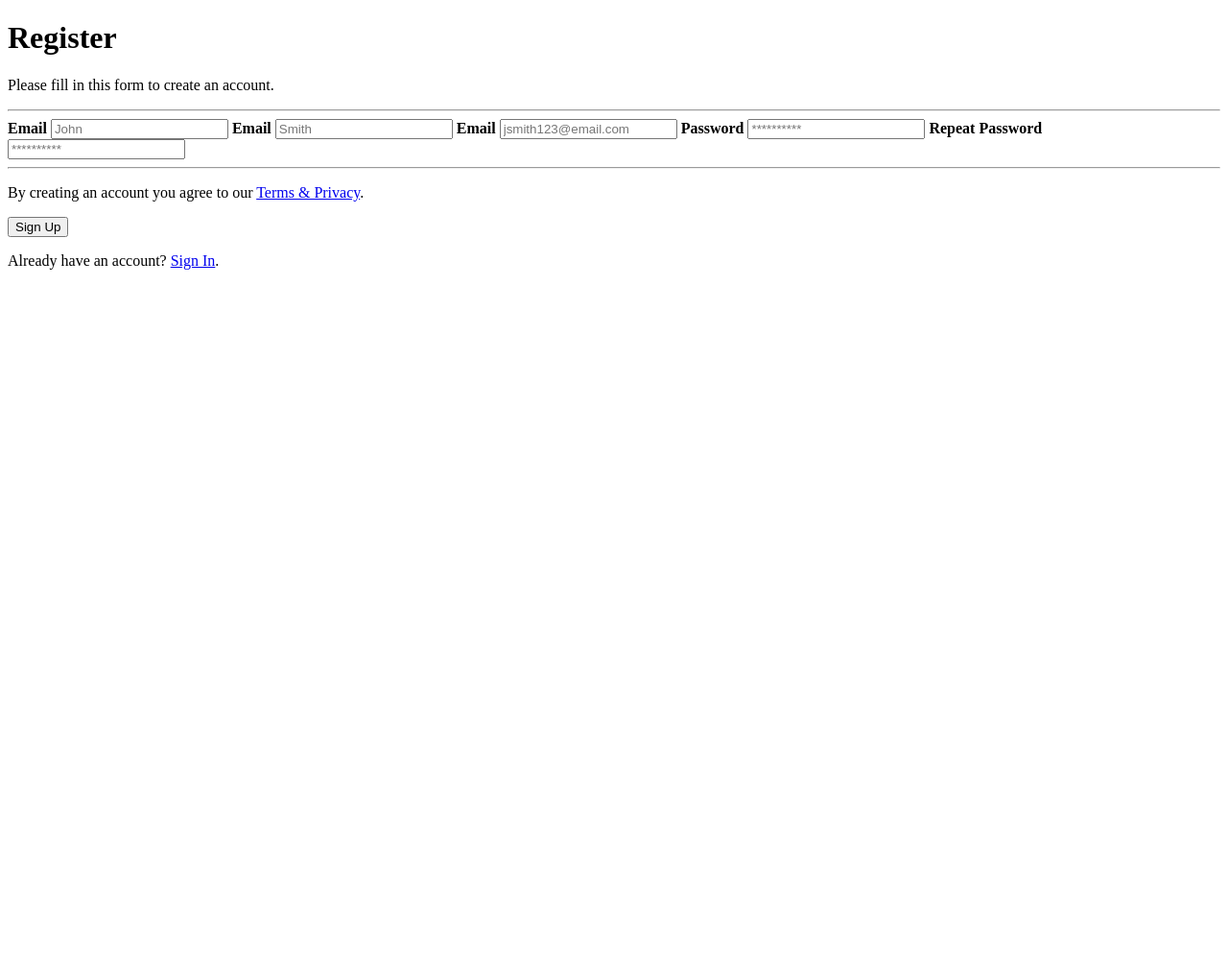
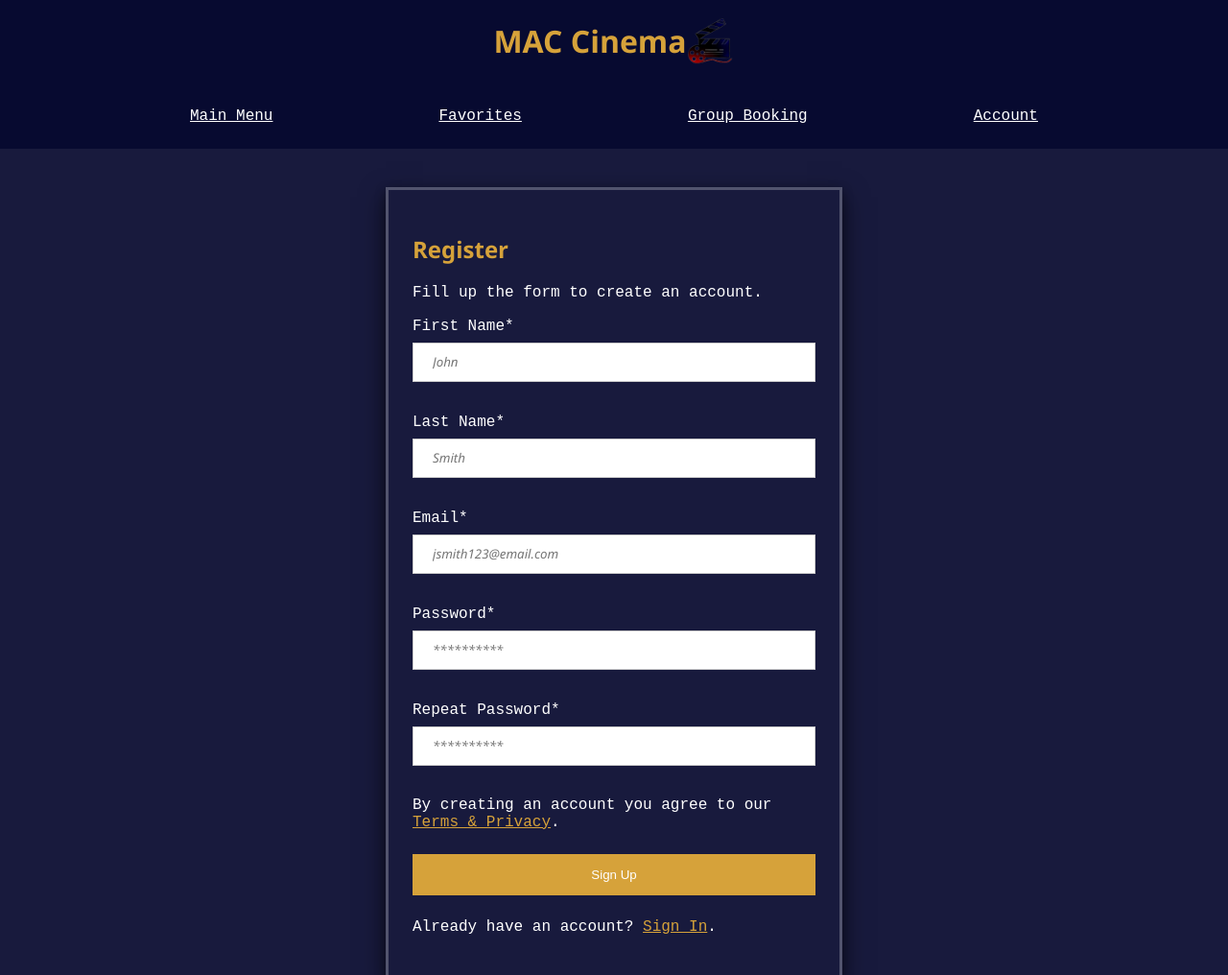
Before and after one commit to MJF24-shadow/MAC-Cinema, a plain HTML site: page register.html in a window 1280 px wide. Shown: the top 1016 px of the page at 96% size. Before the commit the page ends 800 px from the top, so only its background shows below. Drawn offline with Linux system fonts and the light colour scheme.

Commit message:
updated account files

```diff
--- a/register.html
+++ b/register.html
@@ -3,46 +3,78 @@
     <head> <meta charset="utf-8">
         <title>Register | Account</title>
         <meta name="viewport" content="width=device-width, initial-scale=1">
+        <link href="styles.css" rel="stylesheet">
     </head>
 
 
     <body>
-        <form action="action_page.php">
-            <div class="container">
-                <h1>Register</h1>
-                <p>Please fill in this form to create an account.</p>
-                <hr>
+        <!-- HEADER AND NAVIGATIONAL BAR -->
+        <header> <!-- start of header-->
+            <div id="page-header">
+                <h1>MAC Cinema</h1>
+                <img src="images/CinemaLogo.PNG" alt="MAC Cinema Logo" class="header-image">
+
+            </div>
+            <nav>
+                <ul>
+                    <li><a href="index.html">Main Menu</a></li>
+                    <li><a href="#movies">Favorites</a></li>
+                    <li><a href="#movies">Group Booking</a></li>
+                    <li><a href="login.html">Account</a></li>
+
+                </ul>
+            </nav>
+        </header> <!-- end of header-->
+
+        <main>
+            <form id="register-form" action="submission.html" method="post">
+                <div class="account-form">
+                    <h2>Register</h2>
+                    <p>Fill up the form to create an account.</p>
 
                     <!-- First Name Field -->
-                <label for="first-name"><b>Email</b></label>
+                    <div class="form-group">
+                        <label for="first-name">First Name*</label>
                         <input type="text" placeholder="John" name="firstName" id="first-name" required>
+                    </div>
 
                     <!-- Last Name Field -->
-                <label for="last-name"><b>Email</b></label>
+                    <div class="form-group">
+                        <label for="last-name">Last Name*</label>
                         <input type="text" placeholder="Smith" name="lastName" id="last-name" required>
+                    </div>
 
                     <!-- Email Adress Field -->
-                <label for="email"><b>Email</b></label>
+                    <div class="form-group">
+                        <label for="email">Email*</label>
                         <input type="text" placeholder="jsmith123@email.com" name="email" id="email" required>
+                    </div>
 
                     <!-- Password Field -->
-                <label for="password"><b>Password</b></label>
+                    <div class="form-group">
+                        <label for="password">Password*</label>
                         <input type="password" placeholder="**********" name="password" id="password" required>
+                    </div>
 
                     <!-- Repeat Password Field -->
-                <label for="psw-repeat"><b>Repeat Password</b></label>
+                    <div class="form-group">
+                        <label for="psw-repeat">Repeat Password*</label>
                         <input type="password" placeholder="**********" name="psw-repeat" id="psw-repeat" required>
-                <hr>
+                    </div>
+
 
                     <div id="error-message"></div> <!--handles invalid user input-->
+                    <div class="terms">
                          <p>By creating an account you agree to our <a href="#">Terms & Privacy</a>.</p>
+                    </div>
                     <button type="submit" class="registerbtn">Sign Up</button>
+
                 </div>
 
-            <div class="container signin">
+                <div class="signin">
                     <p>Already have an account? <a href="login.html">Sign In</a>.</p>
                 </div>
             </form>
-
+        </main>
     </body>
 </html>
--- a/styles.css
+++ b/styles.css
@@ -1,18 +1,23 @@
 
 body{
-    background-color: #0A014F;
+    margin: 0;
+    padding: 0;
+    background-color: #181a3d;
+
 }
 
 h1, h2, h3{
     color: #D6A23A;
+    font-family: 'Segoe UI', Tahoma, Geneva, Verdana, sans-serif;
 }
 #page-header{
     font-family: 'Segoe UI', Tahoma, Geneva, Verdana, sans-serif;
+    background-color: #070a30;
     display: flex;
     justify-content: center;
+    width: 100%;
     align-items: center;
-    padding: 10px;
-    gap: 10px;
+
 }
 
 
@@ -25,13 +30,15 @@ h1, h2, h3{
 }
 
 nav ul{
+    background-color: #070a30;
     list-style: none;
     display: flex;
-    justify-content: center;
-    flex-wrap: wrap;
-    gap: 20rem;
+    flex-direction: row;
+    flex-wrap: nowrap;
+    justify-content: space-evenly;
+    margin: 0;
+    padding: 25px;
 }
-
 
 
 nav a{
@@ -46,3 +53,97 @@ nav a:hover{
 nav a:active{
         color:#199b2c;
     }
+
+
+footer{
+    color: white;
+    font-family:'Courier New', Courier, monospace;
+}
+
+/*---------------------------- LOGIN AND REGISTER FILES -----------------------------*/
+
+
+p, label{
+    color: white;
+    font-family:'Courier New', Courier, monospace;
+}
+
+::placeholder{
+    font-style: italic;
+    font-family: 'Segoe UI', Tahoma, Geneva, Verdana, sans-serif;
+}
+
+/* Bordered form */
+form {
+  border: 3px solid rgba(255, 255, 255, 0.25);;
+  padding: 25px;
+  margin: 2.5rem auto;
+  width: 90%;
+  max-width: 420px;
+
+  box-shadow:
+   0 10px 25px rgba(0, 0, 0, 0.55),
+   0 4px 10px rgba(0, 0, 0, 0.35);;
+}
+
+.form-group{
+    margin-bottom: 1.5rem;
+}
+
+.form-group label{
+    margin-bottom: 0.45rem;
+}
+
+/* Full-width inputs */
+input[type=text], input[type=password] {
+  width: 100%;
+  padding: 12px 20px;
+  margin: 8px 0;
+  display: inline-block;
+  border: 1px solid #ccc;
+  box-sizing: border-box;
+
+}
+
+/* Set a style for all buttons */
+button {
+  background-color: #D6A23A;
+  color: white;
+  padding: 14px 20px;
+  margin: 8px 0;
+  border: none;
+  cursor: pointer;
+  width: 100%;
+}
+
+/* Add a hover effect for buttons */
+button:hover {
+  opacity: 0.8;
+}
+
+.signin a, .signup a, .terms a{
+    color: #D6A23A;
+}
+
+.signin a:hover, .signup a:hover, .terms a:hover{
+        color: #245abf;
+    }
+.signin a:active, .signup a:active, .terms a:active{
+        color:#199b2c;
+    }
+
+.error-message{
+    font-family:'Courier New', Courier, monospace;
+    color: red;
+}
+
+
+
+/* Change styles for span and cancel button on extra small screens */
+@media screen and (max-width: 300px) {
+  span.psw {
+    display: block;
+    float: none;
+  }
+
+}
```
Also changed, not shown: index.html (+4 -2 lines), login.html (+34 -11 lines). Lines whose indentation alone changed are shown as unchanged.
